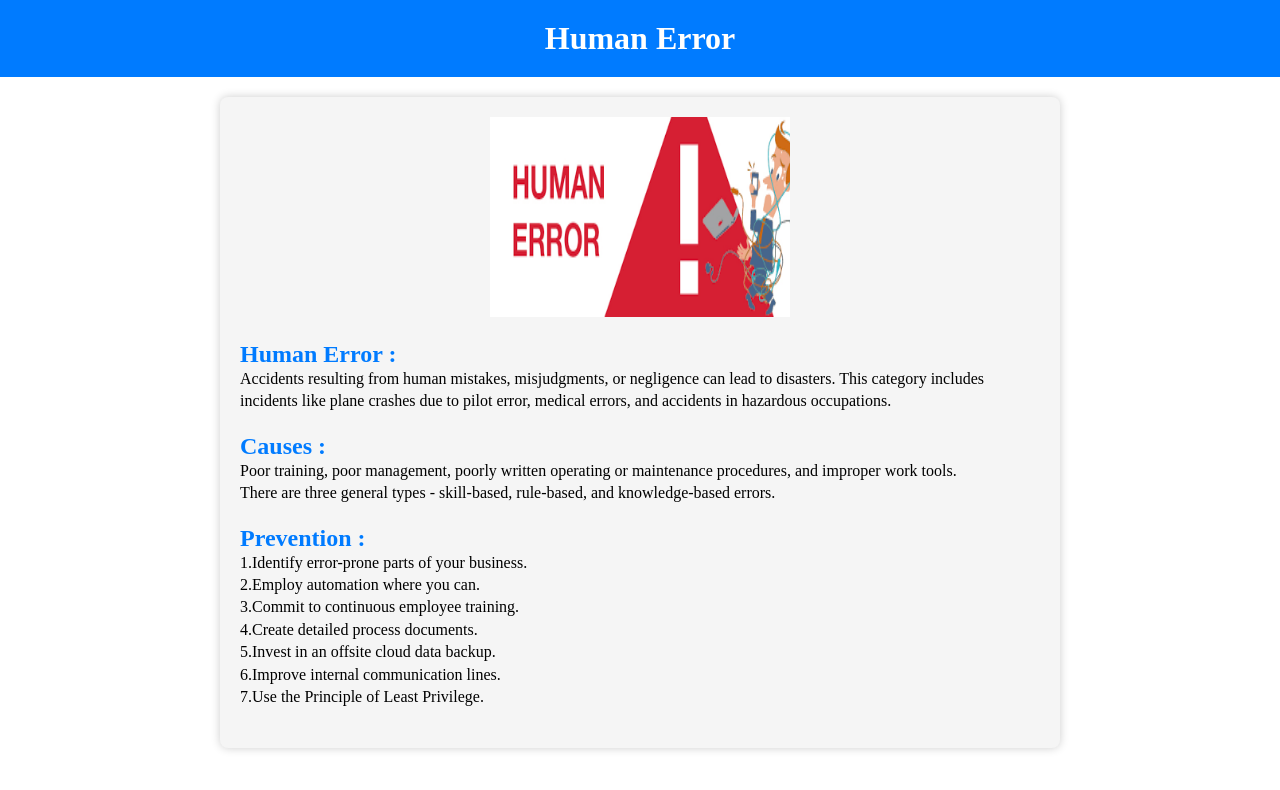
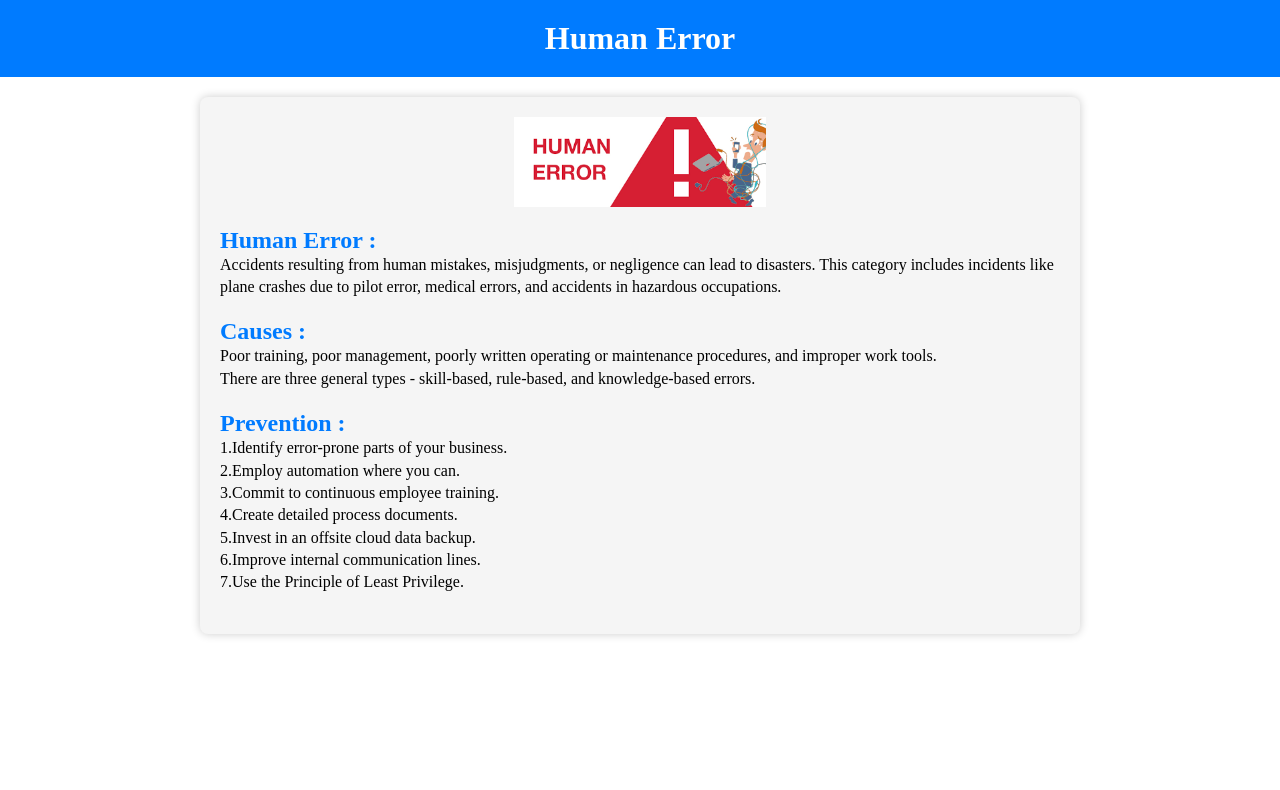
Before and after one commit to Kavinkumar-04/Disaster_management, a plain HTML site: page human-error.html in a window 1280 px wide. Drawn offline with Linux system fonts and the light colour scheme.

Commit message:
human-error.html

```diff
--- a/human-error.html
+++ b/human-error.html
@@ -21,8 +21,8 @@ header {
 
         /* Style the main content area */
         main {
-    max-width: 800px;
-    margin: 20px auto;
+            max-width: 100%;
+            margin: 20px;
             padding: 20px;
             background-color: #f5f5f5;
             border-radius: 8px;
@@ -46,6 +46,30 @@ h2:hover {
             text-decoration: underline;
         }
 
+        /* Make the image responsive */
+        img {
+            width: 30%;
+            height: auto;
+            display: block;
+            margin: 0 auto;
+        }
+
+        /* Media Query for smaller screens */
+        @media (max-width: 768px) {
+            main {
+                margin: 15px;
+            }
+            img{
+                width:80%;
+            }
+        }
+        @media (min-width: 1024px) {
+            main {
+                margin: 200px;
+                margin-top:20px;
+                margin-bottom: 20px;
+            }
+        }
     </style>
 </head>
 <body>
@@ -53,7 +77,7 @@ h2:hover {
         <h1>Human Error </h1>
     </header>
     <main>
-        <img src="images/downloadn.png" alt="earthquake" height="200" width="300" style="margin-left: 250px;">
+        <img src="images/downloadn.png" alt="earthquake">
 
         <section>
             <h2>Human Error :</h2>
```
Lines whose indentation alone changed are shown as unchanged.
